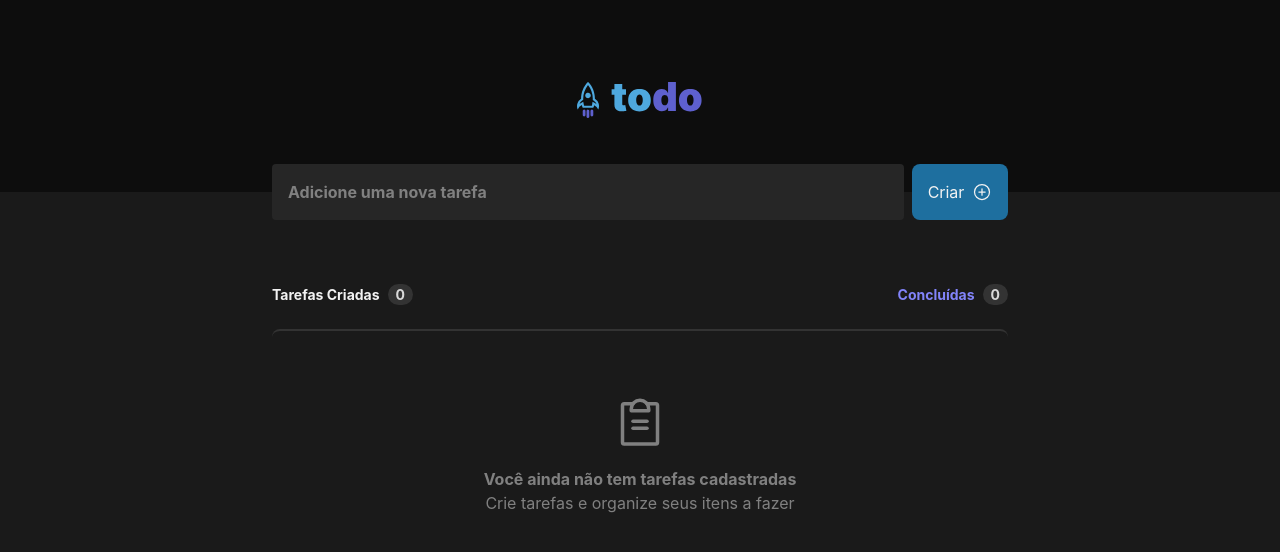
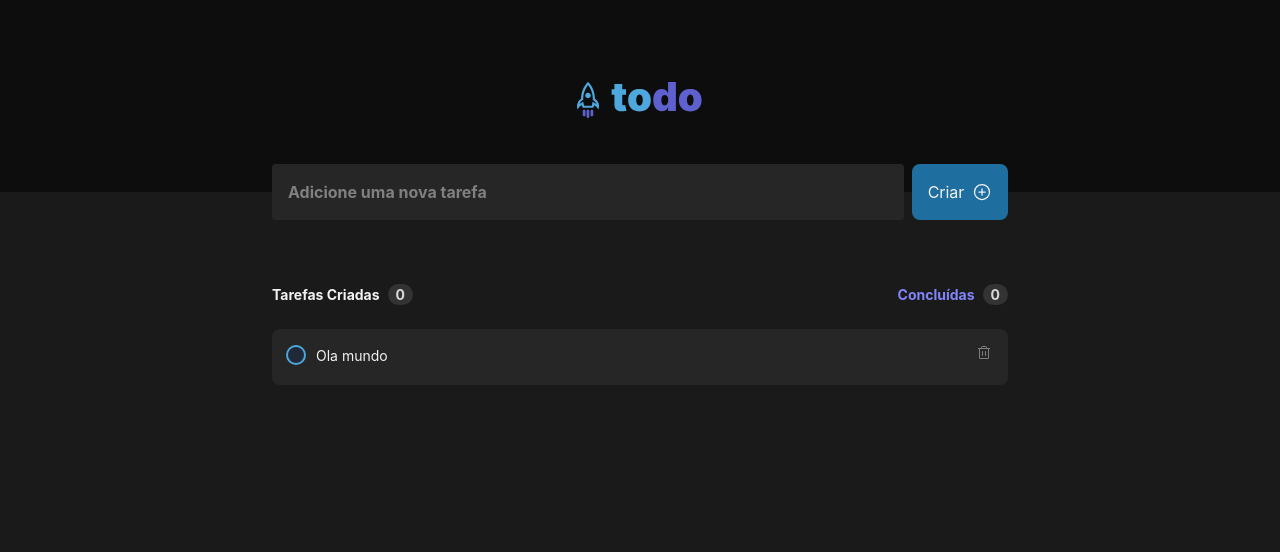
Before and after one commit to JVMoreiraD/to-do, a React (Vite) app: page / in a window 1280 px wide. Shown: the top 552 px of the page. Built offline with nearby package versions, Linux system fonts and the light colour scheme.

Commit message:
feat: task component

```diff
--- a/package.json
+++ b/package.json
@@ -11,6 +11,7 @@
     "build-storybook": "build-storybook"
   },
   "dependencies": {
+    "@radix-ui/react-checkbox": "^1.0.1",
     "@radix-ui/react-slot": "^1.0.0",
     "@types/styled-components": "^5.1.26",
     "clsx": "^1.2.1",
--- /dev/null
+++ b/src/components/Checkbox/Checkbox.tsx
@@ -0,0 +1,18 @@
+import * as CheckboxRadix from "@radix-ui/react-checkbox"
+import { Check } from "phosphor-react"
+export interface ICheckBoxProps extends CheckboxRadix.CheckboxProps {
+
+}
+export function CheckBox(props: ICheckBoxProps) {
+    return (
+        <CheckboxRadix.Root
+            // className="w-4 h-4 bg-gray-800 rounded-full ring-2 ring-blue-normal hover:bg-blue-dark hover:ring-blue-dark hover:bg-opacity-25 "
+            className="w-4 h-4 bg-gray-800 rounded-full ring-2 ring-blue-normal hover:bg-blue-dark hover:ring-blue-dark hover:bg-opacity-25 checked:bg-purple-dark checked:ring-offset-purple-dark"
+            {...props}
+        >
+            <CheckboxRadix.CheckboxIndicator asChild>
+                <Check weight="bold" className="h-4 w-4 text-gray-100 bg-purple-dark rounded-full ring-purple-dark ring-2" />
+            </CheckboxRadix.CheckboxIndicator>
+        </CheckboxRadix.Root>
+    )
+}
--- a/src/components/PageContent/PageContent.tsx
+++ b/src/components/PageContent/PageContent.tsx
@@ -1,4 +1,5 @@
 import { ClipboardText } from "phosphor-react";
+import { Task } from "../Task/Task";
 import { Text } from "../Text/Text";
 export function PageContent() {
     return (
@@ -17,7 +18,7 @@ export function PageContent() {
                     </p>
                 </Text>
             </header>
-            <div className="flex flex-col mt-6 rounded-lg border-t-2 border-t-gray-400 text-gray-300 text-center items-center p-16">
+            {/* <div className="flex flex-col mt-6 rounded-lg border-t-2 border-t-gray-400 text-gray-300 text-center items-center p-16">
                 <ClipboardText size={56} />
                 <Text size="lg" className="font-bold text-gray-300 mt-4">
                     Você ainda não tem tarefas cadastradas
@@ -25,6 +26,9 @@ export function PageContent() {
                 <Text size="lg" className="text-gray-300">
                     Crie tarefas e organize seus itens a fazer
                 </Text>
+            </div> */}
+            <div className="flex flex-col mt-6 gap-3">
+                <Task textContent="Ola mundo" />
             </div>
         </div>
     )
--- /dev/null
+++ b/src/components/Task/Task.tsx
@@ -0,0 +1,24 @@
+import { Trash } from "phosphor-react";
+import { CheckBox } from "../Checkbox/Checkbox";
+import { Text } from "../Text/Text";
+
+interface ITaskProps {
+    textContent: string;
+}
+
+export function Task({ textContent }: ITaskProps) {
+
+    return (
+        <div className="flex items-start justify-between bg-gray-500 border-solid border-gray-400 rounded-lg ">
+            <div className="flex gap-3 p-4">
+                <div>
+                    <CheckBox />
+                </div>
+                <Text><label>{textContent}</label></Text>
+            </div>
+            <button className="flex mt-4 mr-4">
+                <Trash size={16} className="text-gray-300 hover:text-danger"></Trash>
+            </button>
+        </div>
+    )
+}
```
Also changed, not shown: 2 other files (tests, documents, lock files or other folders).
